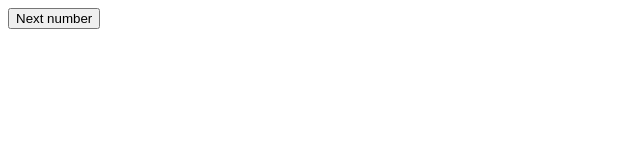
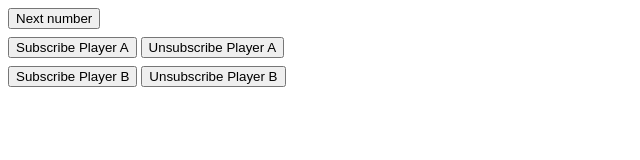
Before and after one commit to bdedov/adesso-code-sample-02-hot-observable, a website: page index.html in a window 1280 px wide. Shown: the whole page, without its empty margins (0-640 px from the left). Drawn offline with Linux system fonts and the light colour scheme.

Commit message:
add subscribe/unsubscribe buttons

```diff
--- a/index.html
+++ b/index.html
@@ -1 +1,13 @@
-<button id="nextNumberBtn">Next number</button>
+<article>
+  <section style="margin: 8px 0px">
+    <button id="nextNumberBtn">Next number</button>
+  </section>
+  <section style="margin: 8px 0px">
+    <button id="subscribePlayerABtn">Subscribe Player A</button>
+    <button id="unsubscribePlayerABtn">Unsubscribe Player A</button>
+  </section>
+  <section style="margin: 8px 0px">
+    <button id="subscribePlayerBBtn">Subscribe Player B</button>
+    <button id="unsubscribePlayerBBtn">Unsubscribe Player B</button>
+  </section>
+</article>
```
Also changed, not shown: index.ts (+12 -3 lines).
